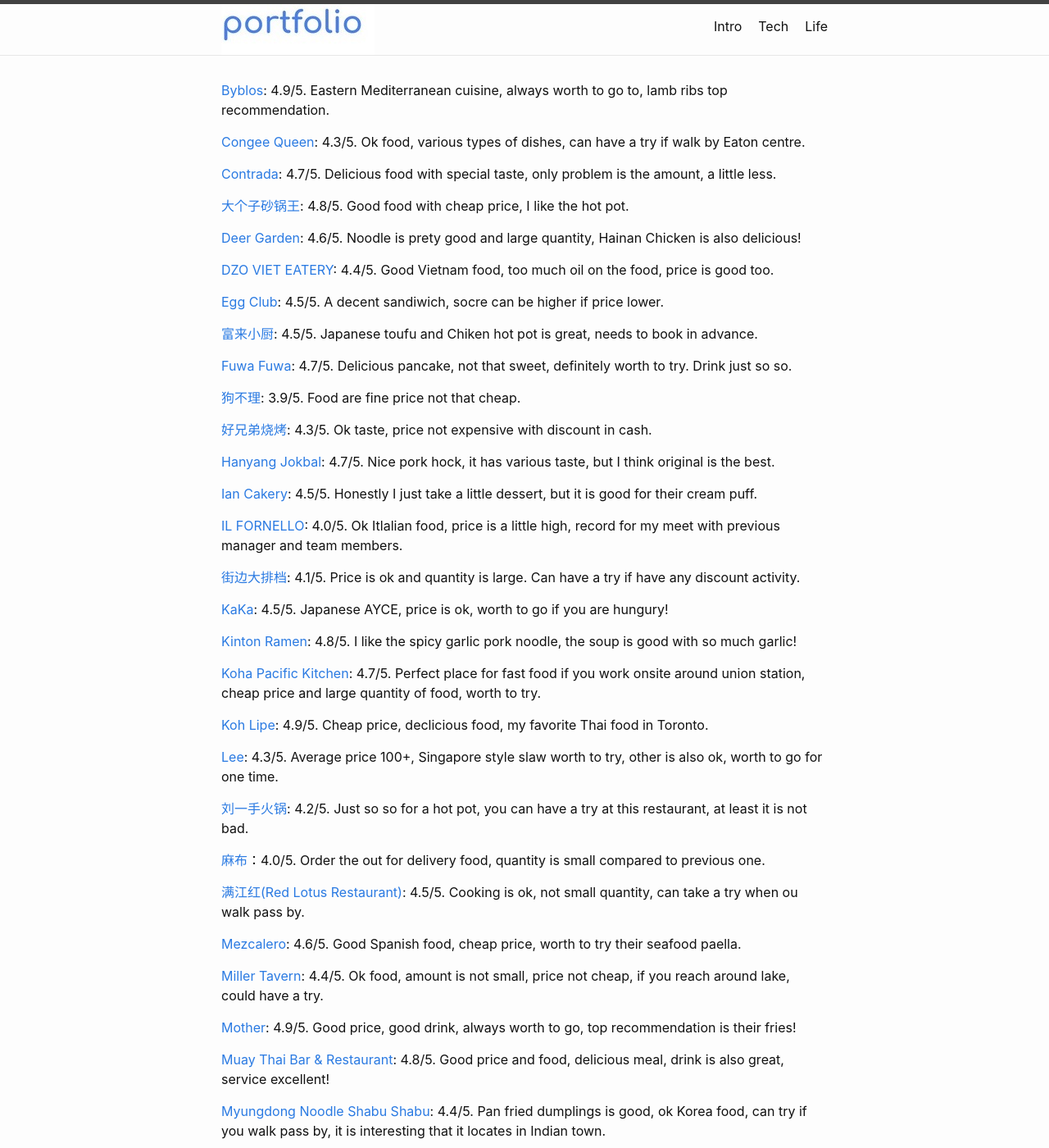
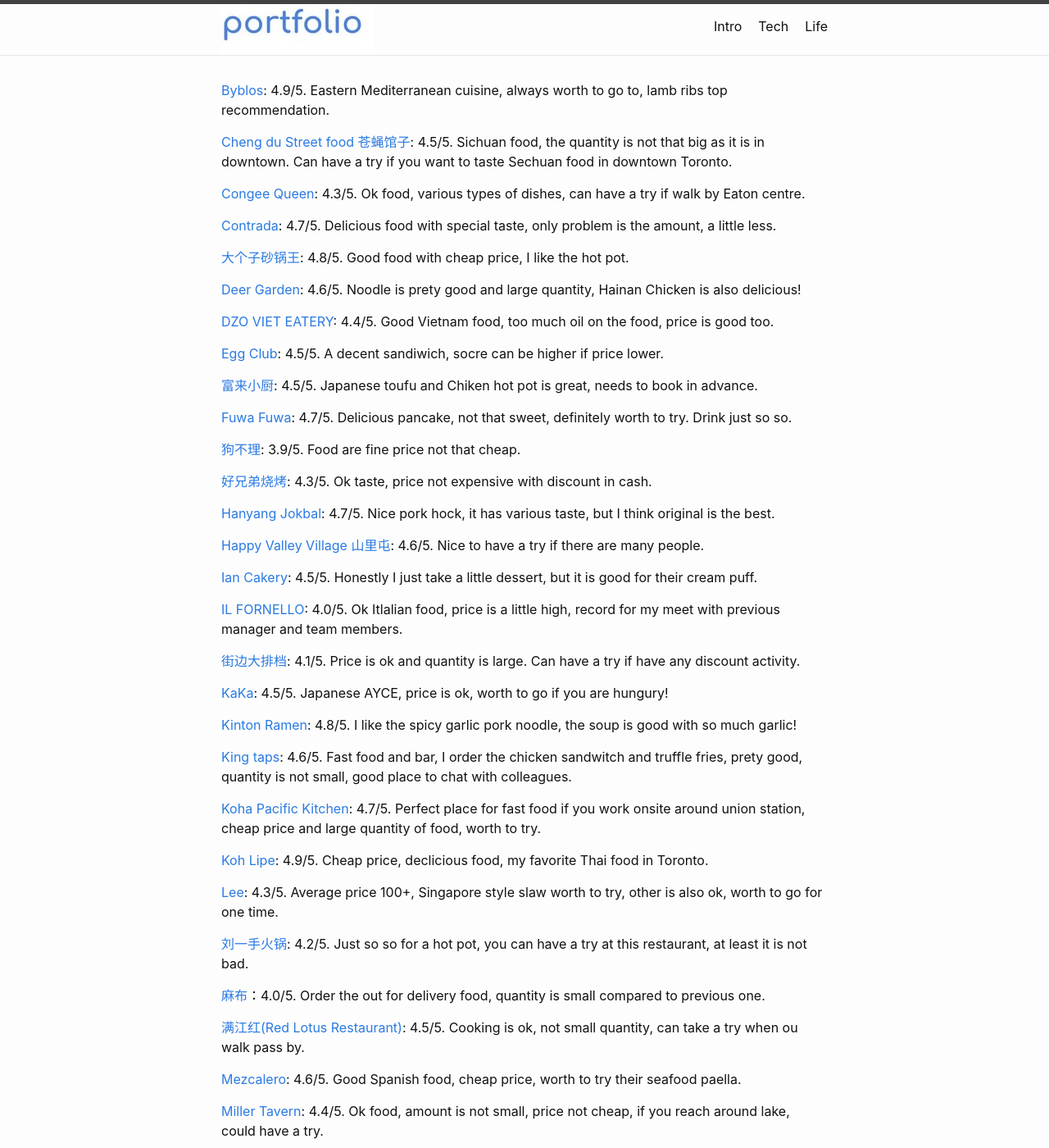
Before and after one commit to tangsiwei0831/portofolio, a Jekyll site: the page built from _Restaurants/2022-07-11-Restaurants-01.md, in a window 1280 px wide and 1400 px high. Shown: the whole window at 82% size. Built offline with Jekyll 4.4.1, drawn with Linux system fonts in a browser that asks for light colours; some of the changed text lies outside the part shown.

Commit message:
add content

```diff
--- a/_Restaurants/2022-07-11-Restaurants-01.md
+++ b/_Restaurants/2022-07-11-Restaurants-01.md
@@ -7,6 +7,8 @@ permalink: /life/restaurants/toronto
 order: 1
 ---
 [Byblos](https://byblosdowntown.com/): 4.9/5. Eastern Mediterranean cuisine, always worth to go to, lamb ribs top recommendation.
+
+[Cheng du Street food 苍蝇馆子](https://www.chengdustreetfood.ca/): 4.5/5. Sichuan food, the quantity is not that big as it is in downtown. Can have a try if you want to taste Sechuan food in downtown Toronto.
 
 [Congee Queen](https://www.congeequeen.com/): 4.3/5. Ok food, various types of dishes, can have a try if walk by Eaton centre.
 
@@ -30,6 +32,8 @@ order: 1
 
 [Hanyang Jokbal](https://www.instagram.com/p/CalWAVCrY69/?igshid=ZDFmNTE4Nzc%3D): 4.7/5. Nice pork hock, it has various taste, but I think original is the best.
 
+[Happy Valley Village 山里屯](https://www.instagram.com/happyvalleyvillage/?igshid=NDk2dHVtZGk2d2dq): 4.6/5. Nice to have a try if there are many people.
+
 [Ian Cakery](https://www.iancakery.ca/): 4.5/5. Honestly I just take a little dessert, but it is good for their cream puff.
 
 [IL FORNELLO](https://ilfornello.com/): 4.0/5. Ok Itlalian food, price is a little high, record for my meet with previous manager and team members.
@@ -39,6 +43,8 @@ order: 1
 [KaKa](https://kakaallyoucaneat.ca/): 4.5/5. Japanese AYCE, price is ok, worth to go if you are hungury!
 
 [Kinton Ramen](https://www.kintonramen.com/): 4.8/5. I like the spicy garlic pork noodle, the soup is good with so much garlic!
+
+[King taps](https://kingtaps.com/): 4.6/5. Fast food and bar, I order the chicken sandwitch and truffle fries, prety good, quantity is not small, good place to chat with colleagues.
 
 [Koha Pacific Kitchen](https://kohakitchen.com/): 4.7/5. Perfect place for fast food if you work onsite around union station, cheap price and large quantity of food, worth to try.
 
@@ -78,6 +84,8 @@ order: 1
 
 [西域食府](https://magicaltasteofchina.com/dt476): 4.3/5. XinJiang style food, ok for try, Lamb Pilaf my favourite.
 
+[新澳门](https://ruademacau.com/): 4.4/5. Hainan Chicken is prety good and cheap. Stir-fried Pork with Chili Peppers is ok, but a little bit expensive, milk tea is good.
+
 [Yang's Braised Chicken Rice(Mississauga)杨铭宇黄焖鸡米饭](https://order.mrsdigi.com/485316193107080/10e622c2-67f2-50ca-aaad-148f1916abe9#/splash-screen): 4.4/5. Good amount, ok taste, beef noodle is good, not spicy at all.
 
 [一家川菜馆](https://www.yijiachuancaiguan.com/): 4.2/5. close to UTSG, good price, ok food, cash price including tax 80 dollar is enough for at least three people have meal.
```
Also changed, not shown: Intro.md (+2 -2 lines), _Bugs/GCP.md (+4 -0 lines), index.md (+3 -3 lines), _Bugs/Apache Beam.md (line endings or trailing spaces).
